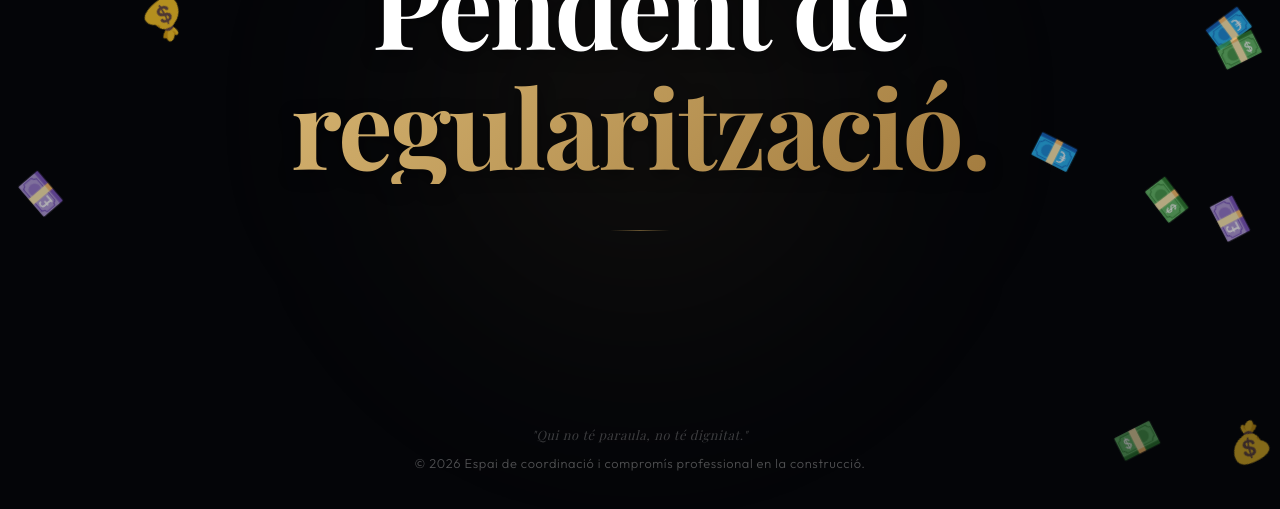
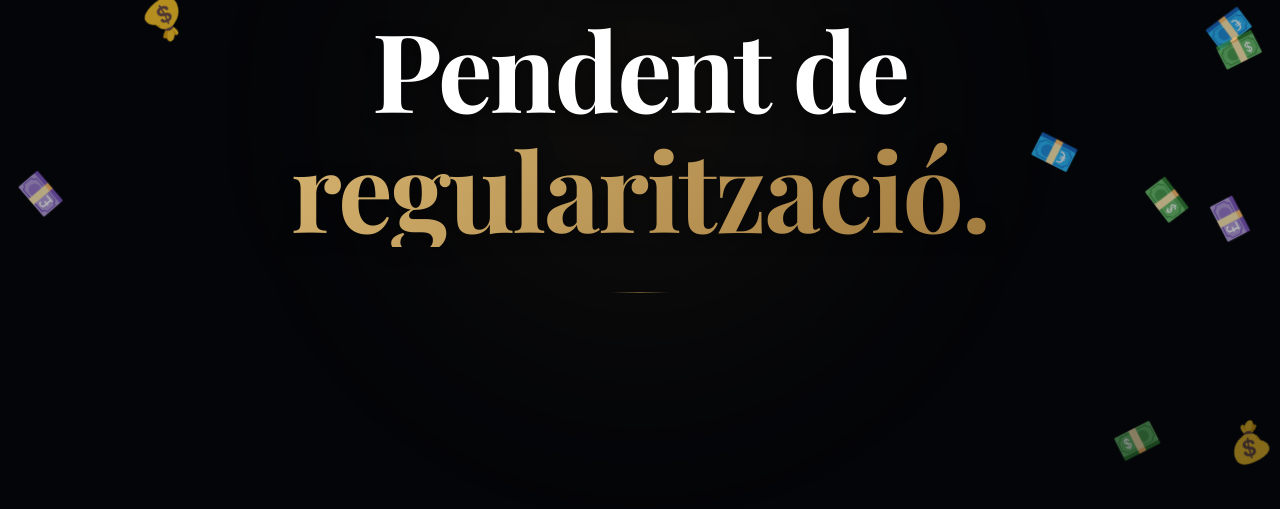
Before and after one commit to Klaastyle/morenca, a plain HTML site: page index.html in a window 1280 px wide. Shown: the part 289-798 px from the top of the page. Drawn offline with nearby package versions, Linux system fonts and the light colour scheme; a web font is replaced by a local one.

Commit message:
Remove footer text

```diff
--- a/index.html
+++ b/index.html
@@ -32,14 +32,6 @@
         </div>
     </main>
 
-    <!-- Peu de pàgina (Pots modificar el copyright aquí) -->
-    <footer>
-        <div class="footer-minimal">
-            <p class="bottom-quote">"Qui no té paraula, no té dignitat."</p>
-            <p>&copy; 2026 Espai de coordinació i compromís professional en la construcció.</p>
-        </div>
-    </footer>
-
     <script src="script.js"></script>
 </body>
 </html>
```
